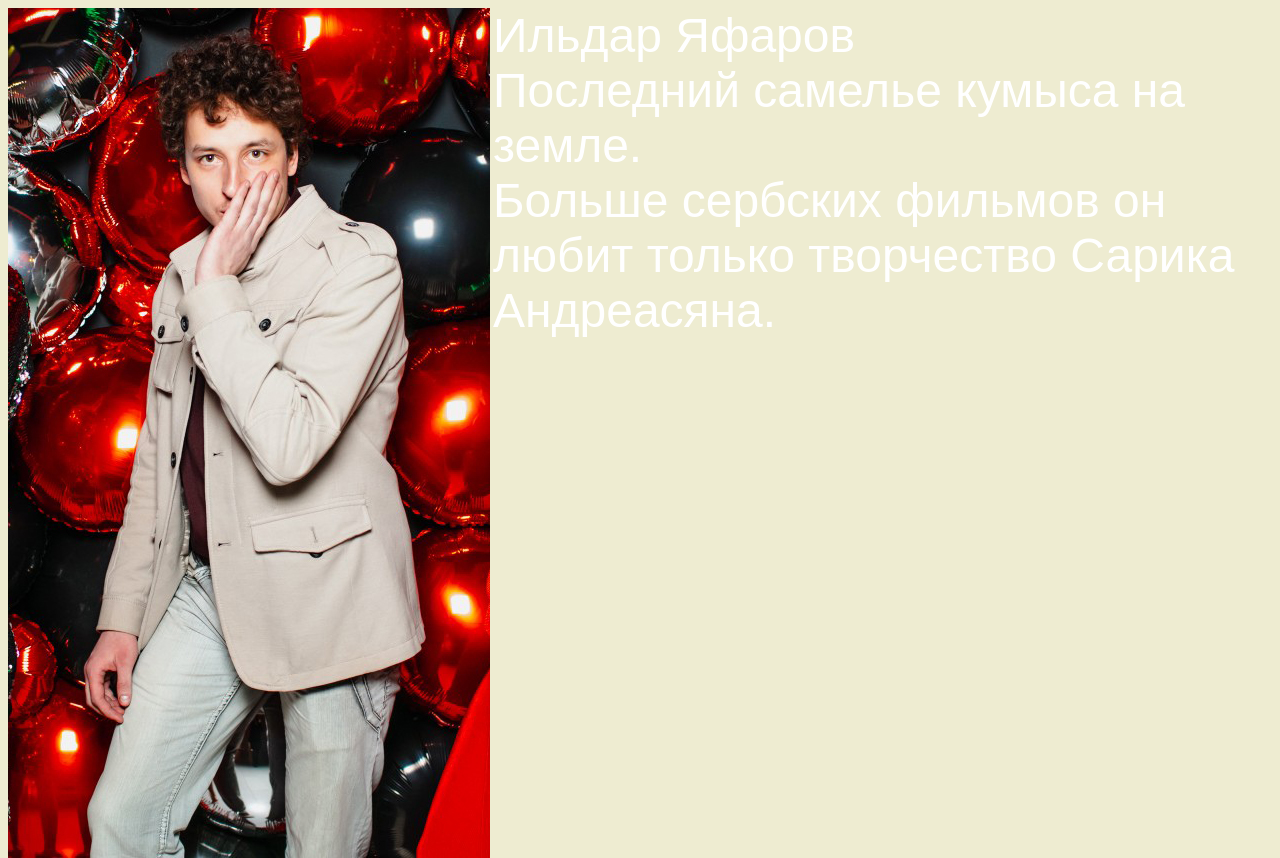
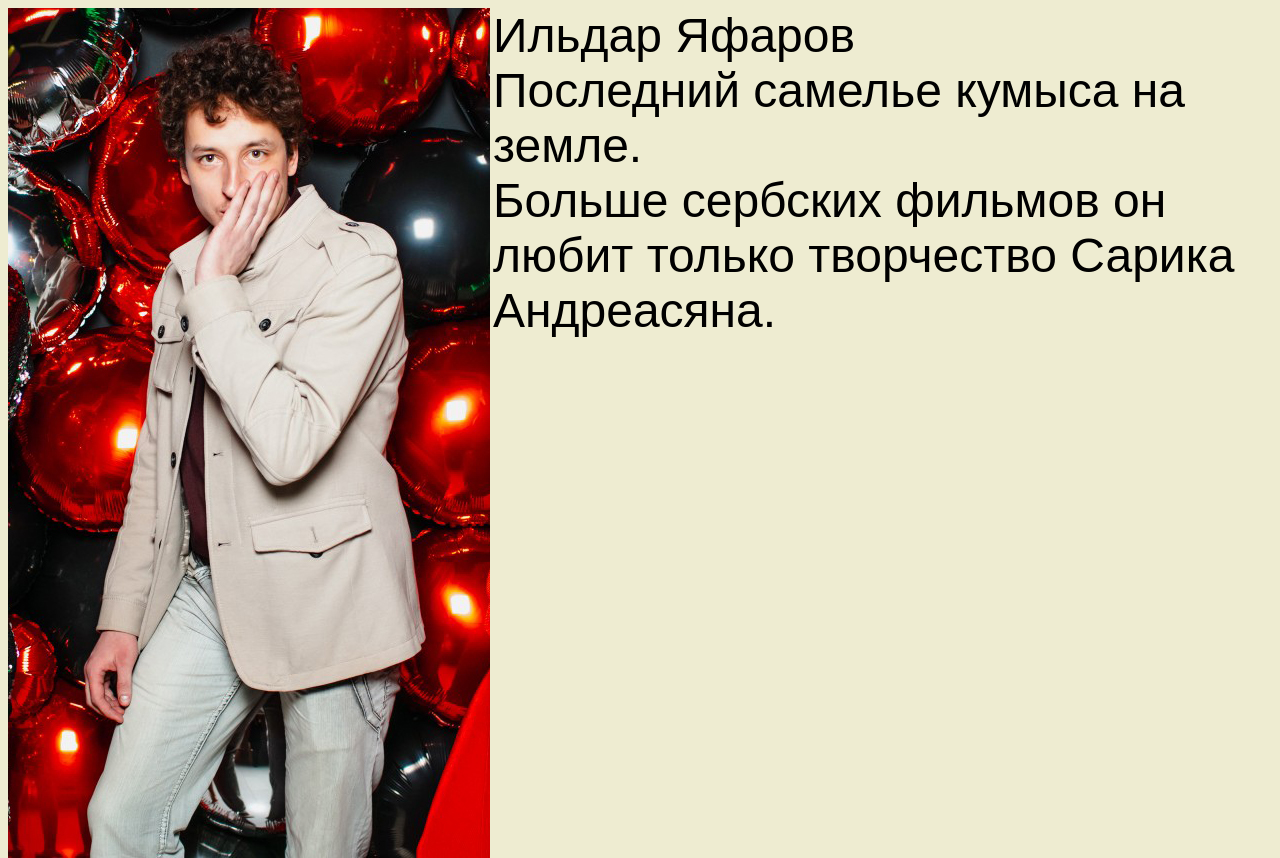
Before and after one commit to DeNN231/denn231.github.io, a plain HTML site: page ildar/index.html in a window 1280 px wide. Drawn offline with Linux system fonts and the light colour scheme.

Commit message:
Update index.html

```diff
--- a/ildar/index.html
+++ b/ildar/index.html
@@ -1,7 +1,7 @@
 
 <html>
 <body>
-<font size="20" color="white" face="Arial">
+<font size="20" color="black" face="Arial">
  Ильдар Яфаров <img src="/ildar/kartinka.jpg" align="left"><br/> Последний самелье кумыса на земле. <br/> Больше сербских фильмов он любит только творчество Сарика Андреасяна.
 <body bgcolor="#eeecd1">
 </body>
```
